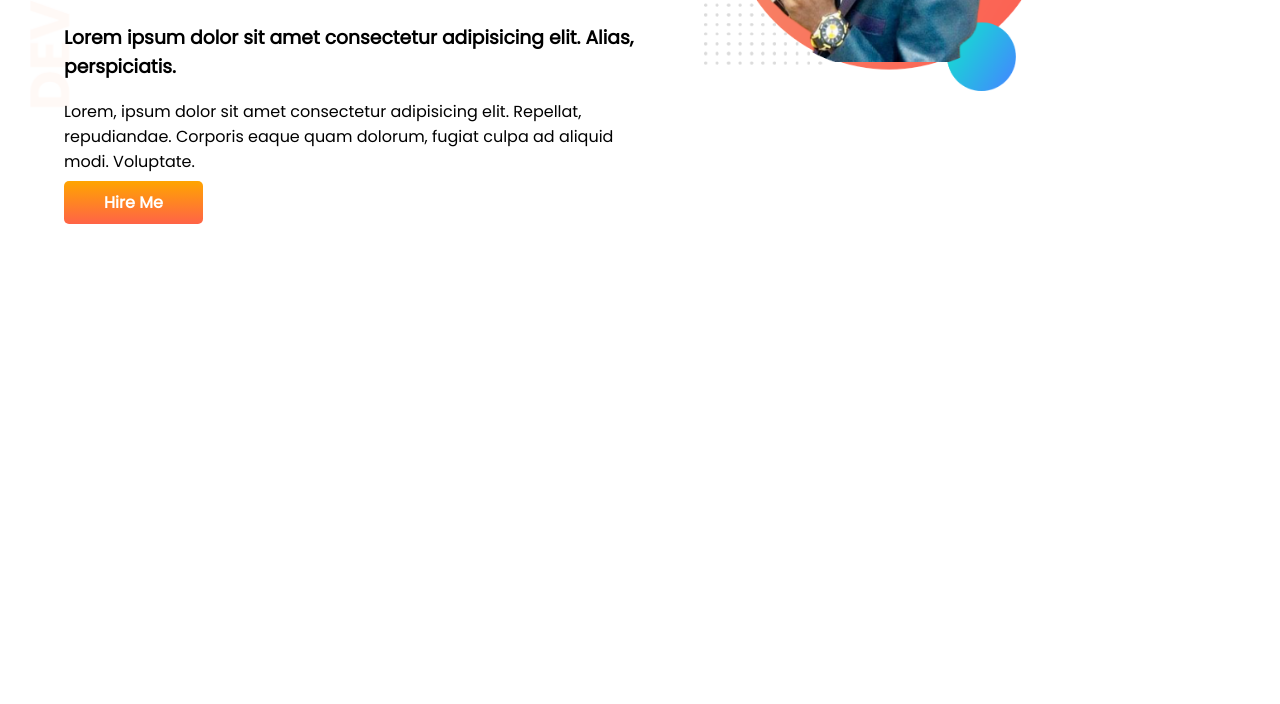
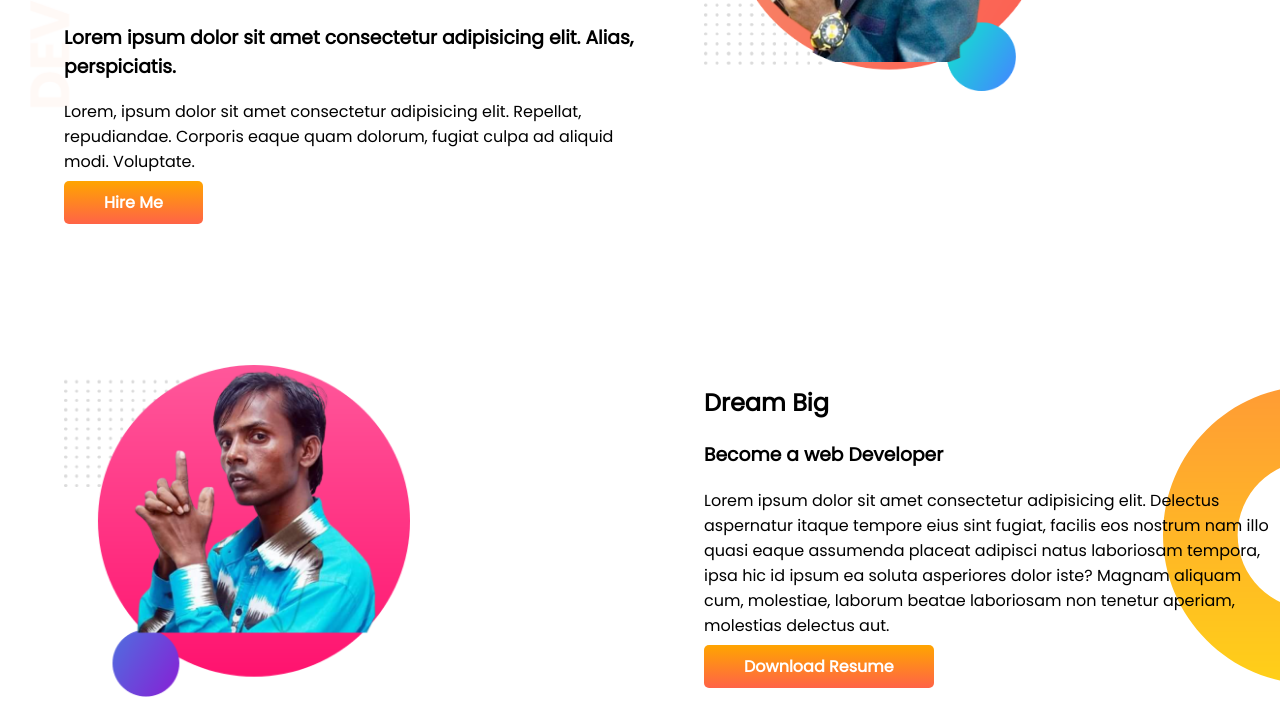
Before and after one commit to kmamun716/personal-portfolio, a plain HTML site: page index.html in a window 1280 px wide. Shown: the part 252-956 px from the top of the page. Before the commit the page ends 800 px from the top, so only its background shows below. Drawn offline with Linux system fonts and the light colour scheme.

Commit message:
third upload

```diff
--- a/index.html
+++ b/index.html
@@ -20,5 +20,16 @@
             <img src="images/hero-alom/header-right-image.png" alt="">
         </div>
     </section>
+    <section class="dream-big">
+        <div class="half-width">
+            <img src="images/hero-alom/dream-big.png" alt="">
+        </div>
+        <div class="half-width">
+            <h2>Dream Big</h2>
+            <h3>Become a web Developer</h3>
+            <p>Lorem ipsum dolor sit amet consectetur adipisicing elit. Delectus aspernatur itaque tempore eius sint fugiat, facilis eos nostrum nam illo quasi eaque assumenda placeat adipisci natus laboriosam tempora, ipsa hic id ipsum ea soluta asperiores dolor iste? Magnam aliquam cum, molestiae, laborum beatae laboriosam non tenetur aperiam, molestias delectus aut.</p>
+            <a class="link-button" href="#" target="_blank">Download Resume</a>
+        </div>
+    </section>
 </body>
 </html>
--- a/style.css
+++ b/style.css
@@ -10,6 +10,7 @@ body{
     display: flex;
     background-image: url(images/top-banner.png);
     background-repeat: no-repeat;
+    margin-bottom: 150px;
 }
 h1{
     font-size: 50px;
@@ -32,3 +33,9 @@ h1{
     color: white;
     font-weight: bold;
 }
+.dream-big{
+    display: flex;
+    background-image: url(images/dream-bg.png);
+    background-repeat: no-repeat;
+    background-position: right;
+}
```
Also changed, not shown: images/hero-alom/dream-big.png (renamed from images/hero-alom/my-bg2.png).
